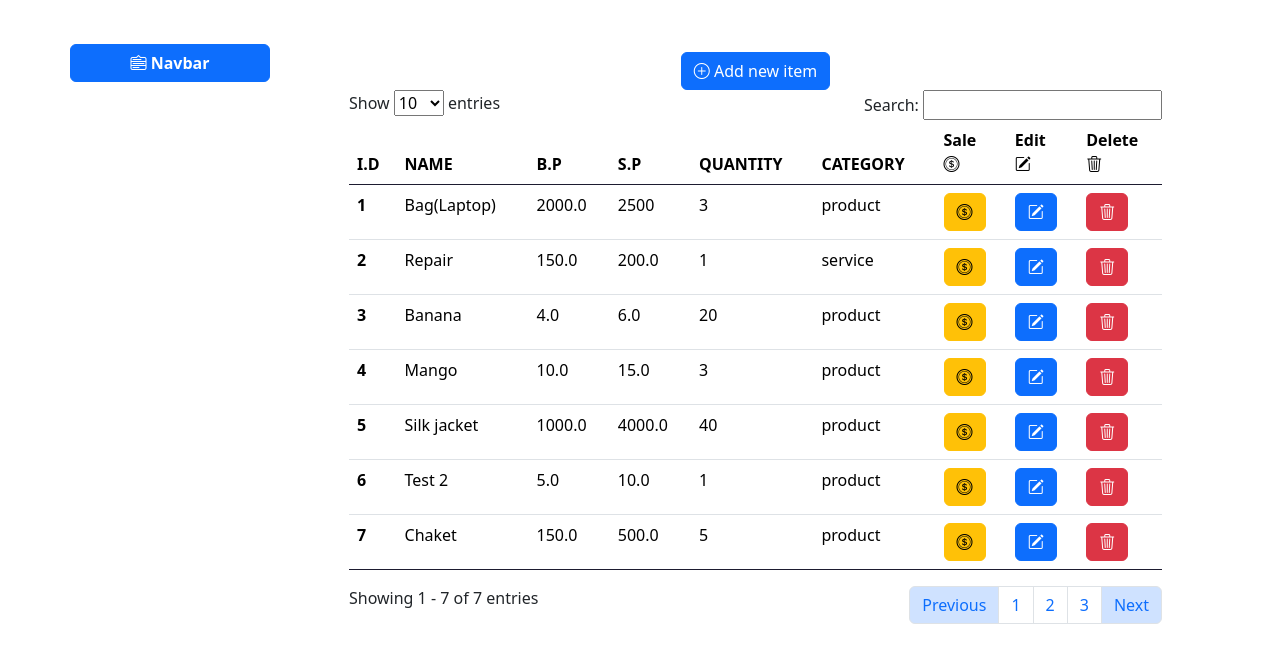
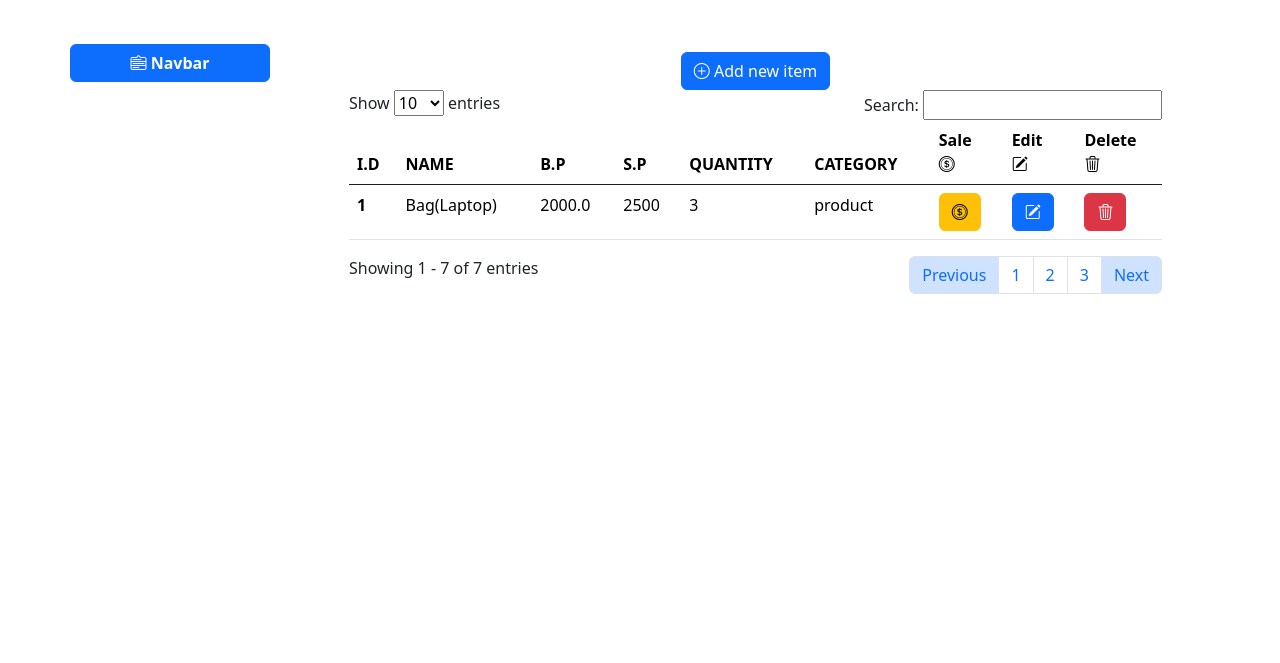
Before and after one commit to NeemaJanet/mydukaproject, a Flask app: template templates/index2.html in a window 1280 px wide. Shown: the part 64-727 px from the top of the page. Run offline with Flask 3, Linux system fonts and the light colour scheme; the template is opened without the code that fills it, so the values that code supplies are empty; some libraries are stand-ins or nearby versions.

Commit message:
Update index2.html

```diff
--- a/templates/index2.html
+++ b/templates/index2.html
@@ -121,72 +121,7 @@
             <td><button class="btn btn-primary"><i class="bi bi-pencil-square" value="edit"></i></button></td>
             <td><button class="btn btn-danger"><i class="bi bi-trash3" value="delete"></i></button></td>
           </tr>
-          <tr>
-            <th scope="row">2</th>
-            <td>Repair</td>
-            <td>150.0</td>
-            <td>200.0</td>
-            <td>1</td>
-            <td>service</td>
-            <td><button class="btn btn-warning"><i class="bi bi-coin" value="sale"></i></button></td>
-            <td><button class="btn btn-primary"><i class="bi bi-pencil-square" value="edit"></i></button></td>
-            <td><button class="btn btn-danger"><i class="bi bi-trash3" value="delete"></i></button></td>
-          </tr>
-          <tr>
-            <th scope="row">3</th>
-            <td>Banana</td>
-            <td>4.0</td>
-            <td>6.0</td>
-            <td>20</td>
-            <td>product</td>
-            <td><button class="btn btn-warning"><i class="bi bi-coin" value="sale"></i></button></td>
-            <td><button class="btn btn-primary"><i class="bi bi-pencil-square" value="edit"></i></button></td>
-            <td><button class="btn btn-danger"><i class="bi bi-trash3" value="delete"></i></button></td>
-          </tr>
-          <tr>
-            <th scope="row">4</th>
-            <td>Mango</td>
-            <td>10.0</td>
-            <td>15.0</td>
-            <td>3</td>
-            <td>product</td>
-            <td><button class="btn btn-warning"><i class="bi bi-coin" value="sale"></i></button></td>
-            <td><button class="btn btn-primary"><i class="bi bi-pencil-square" value="edit"></i></button></td>
-            <td><button class="btn btn-danger"><i class="bi bi-trash3" value="delete"></i></button></td>
-          </tr>
-          <tr>
-            <th scope="row">5</th>
-            <td>Silk jacket</td>
-            <td>1000.0</td>
-            <td>4000.0</td>
-            <td>40</td>
-            <td>product</td>
-            <td><button class="btn btn-warning"><i class="bi bi-coin" value="sale"></i></button></td>
-            <td><button class="btn btn-primary"><i class="bi bi-pencil-square" value="edit"></i></button></td>
-            <td><button class="btn btn-danger"><i class="bi bi-trash3" value="delete"></i></button></td>
-          </tr>
-          <tr>
-            <th scope="row">6</th>
-            <td>Test 2</td>
-            <td>5.0</td>
-            <td>10.0</td>
-            <td>1</td>
-            <td>product</td>
-            <td><button class="btn btn-warning"><i class="bi bi-coin" value="sale"></i></button></td>
-            <td><button class="btn btn-primary"><i class="bi bi-pencil-square" value="edit"></i></button></td>
-            <td><button class="btn btn-danger"><i class="bi bi-trash3" value="delete"></i></button></td>
-          </tr>
-          <tr class="last">
-            <th scope="row">7</th>
-            <td>Chaket</td>
-            <td>150.0</td>
-            <td>500.0</td>
-            <td>5</td>
-            <td>product</td>
-            <td><button class="btn btn-warning"><i class="bi bi-coin" value="sale"></i></button></td>
-            <td><button class="btn btn-primary"><i class="bi bi-pencil-square" value="edit"></i></button></td>
-            <td><button class="btn btn-danger"><i class="bi bi-trash3" value="delete"></i></button></td>
-          </tr>
+
         </tbody>
       </table>
       <span class="d-flex justify-content-between"><p >Showing 1 - 7 of 7 entries</p>
```
